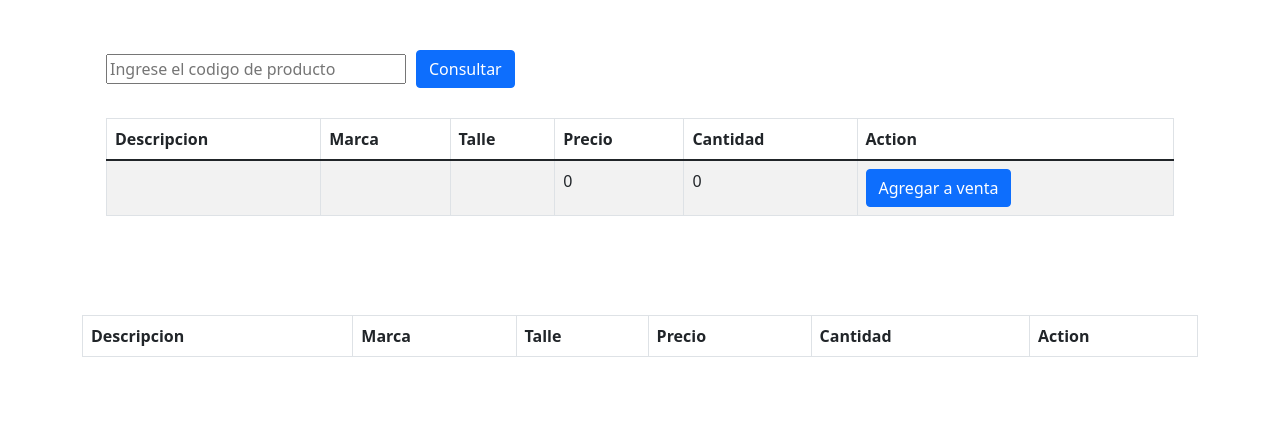
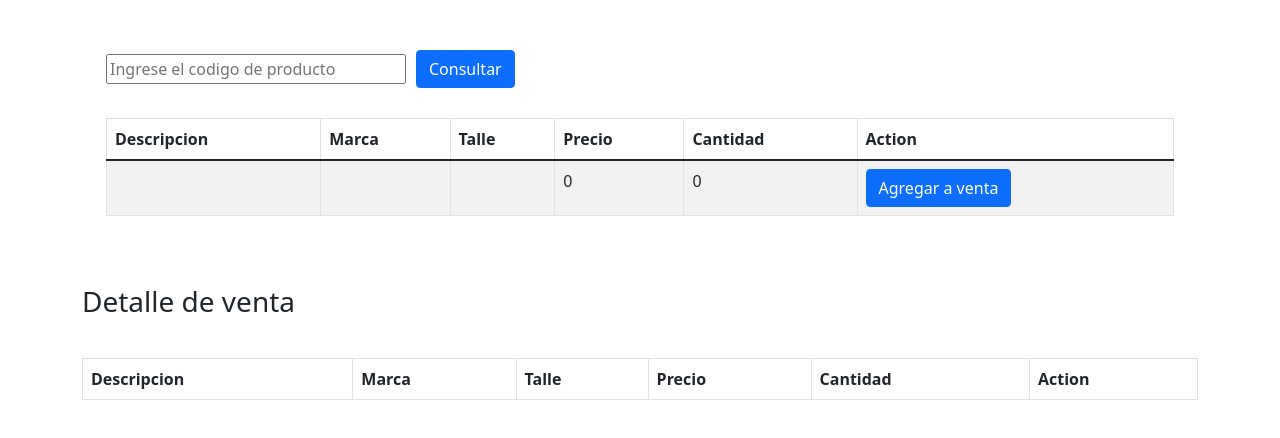
Before and after one commit to ldato/tienda_Leones_Front, a React (Create React App) app: page / in a window 1280 px wide. Shown: the top 438 px of the page. Built offline with nearby package versions, Linux system fonts and the light colour scheme.

Commit message:
Funciona boton de quitar para todos los elementos

```diff
--- a/src/App.css
+++ b/src/App.css
@@ -78,3 +78,7 @@
 .espacio-superior2 {
   margin-top: 30px;
 }
+
+.espacio-superior3 {
+  margin-top: 1px;
+}
--- a/src/App.js
+++ b/src/App.js
@@ -20,15 +20,26 @@ function App(props) {
         setProducto(result);
     }
 
-    const removeVenta = (index) => {
+    const removeVenta = (index, id) => {
         let newVenta = [];
-        console.log(index);
+        //console.log(index);
+        console.log(id);
         for (let i = 0; i < venta.length; i++) {
-            if (venta[i] !== index) {
+            // if (venta[i] !== index) {
+            //     newVenta.push(venta[i]);
+            //     // console.log(newVenta);
+            //     setVenta(newVenta);
+            // }
+            if (i !== id) {
                 newVenta.push(venta[i]);
-                // console.log(newVenta);
+                console.log(newVenta);
                 setVenta(newVenta);
             }
+            if (id===0) {
+                newVenta.splice(0,1);
+                setVenta(newVenta);
+            }
+
 
         }
     }
@@ -43,6 +54,11 @@ function App(props) {
                 </Row>
                 <Row className="espacio-superior">
                     <Col>
+                        <h3>Detalle de venta</h3>
+                    </Col>
+                </Row>
+                <Row className="espacio-superior3">
+                    <Col>
                         <TablaProducto listaVenta={venta} borrar={removeVenta} />
                     </Col>
                 </Row>
--- a/src/components/TablaProducto.js
+++ b/src/components/TablaProducto.js
@@ -10,7 +10,8 @@ function TablaProducto(props) {
     const { listaVenta } = props;
 
     const removeItem = (id) => {
-        props.borrar(listaVenta[id]);
+        props.borrar(listaVenta[id], id);
+        console.log(id);
     }
 
      return (
```
